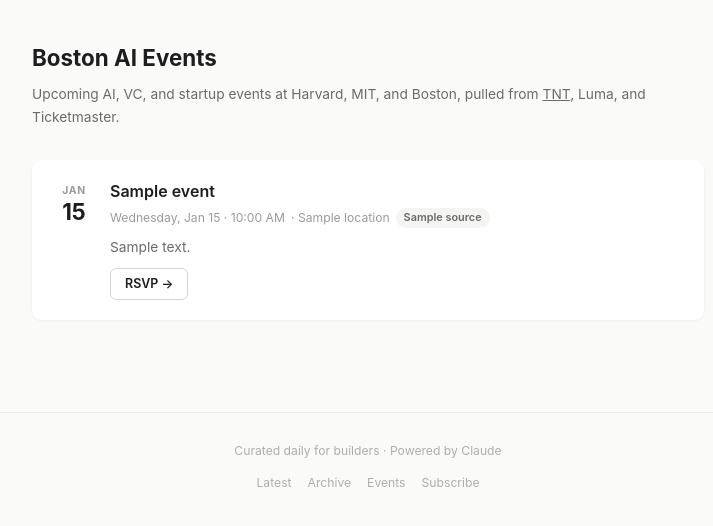
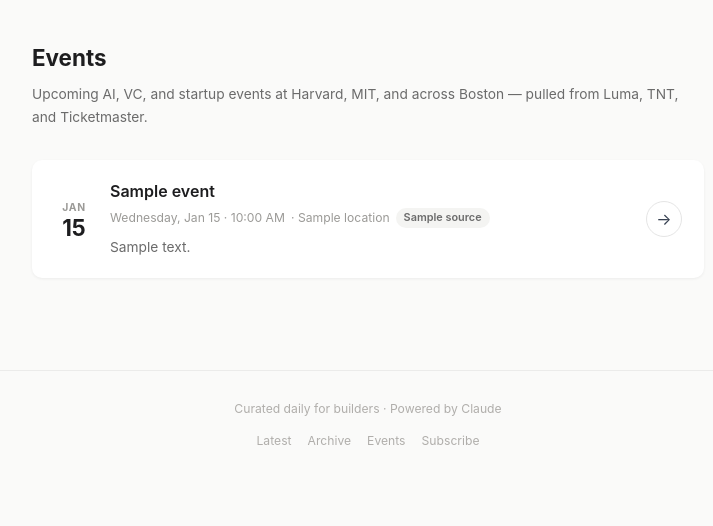
Before and after one commit to Pulkitwalia099/AIinNews, a Flask app: page /events in a window 1280 px wide. Shown: the part 57-583 px from the top of the page, without its empty margins (272-985 px from the left). Run offline with Flask 3, Linux system fonts and the light colour scheme; a database or web service that is not in the repository returns one stand-in record (values such as "Sample title"); some libraries are stand-ins or nearby versions.

Commit message:
Update event cards, subscribe bar, and section headers
- Move sources line inside subscribe bar card
- Replace standalone RSVP button with compact arrow icon on event cards
- Add arrow icon to homepage event mini widgets
- Rename events headers: "Upcoming Events" with ecosystem subtitle
- Update /events page title to "Events" with updated subtitle copy

Co-Authored-By: Claude Opus 4.6 <noreply@anthropic.com>

```diff
--- a/templates/base.html
+++ b/templates/base.html
@@ -112,6 +112,7 @@
       display: flex;
       align-items: center;
       justify-content: space-between;
+      flex-wrap: wrap;
       gap: 16px;
       background: #fff;
       border-radius: 10px;
@@ -129,7 +130,9 @@
       font-size: 0.75rem;
       color: #9b9a97;
       text-align: center;
-      margin-top: 8px;
+      margin-top: 6px;
+      margin-bottom: 0;
+      width: 100%;
     }
 
     .subscribe-trigger {
@@ -536,6 +539,13 @@
       color: #9b9a97;
     }
 
+    .events-strip-subtitle {
+      font-size: 0.8rem;
+      color: #6b7280;
+      font-weight: 400;
+      margin-top: 2px;
+    }
+
     .events-strip-link {
       font-size: 0.78rem;
       color: #6b6b6b;
@@ -593,9 +603,19 @@
       color: #9b9a97;
     }
 
+    .event-mini-arrow {
+      margin-left: auto;
+      font-size: 0.9rem;
+      color: #b0aeab;
+      flex-shrink: 0;
+      transition: color 0.15s;
+    }
+    .event-mini:hover .event-mini-arrow { color: #374151; }
+
     /* Events full page */
     .event-card {
       display: flex;
+      align-items: center;
       gap: 16px;
       background: #fff;
       border-radius: 10px;
@@ -666,21 +686,25 @@
       margin: 0;
     }
 
-    .event-cta {
-      display: inline-block;
-      font-size: 0.78rem;
-      font-weight: 600;
-      color: #1d1d1f;
+    .event-arrow {
+      display: flex;
+      align-items: center;
+      justify-content: center;
+      width: 36px;
+      height: 36px;
+      min-width: 36px;
+      border: 1px solid #e5e5e5;
+      border-radius: 50%;
+      background: #fff;
+      color: #374151;
+      font-size: 1rem;
       text-decoration: none;
-      margin-top: 10px;
-      padding: 5px 14px;
-      border: 1px solid #d4d4d4;
-      border-radius: 6px;
+      flex-shrink: 0;
       transition: background 0.15s, border-color 0.15s;
     }
-    .event-cta:hover {
-      background: #f4f4f2;
-      border-color: #b0aeab;
+    .event-arrow:hover {
+      background: #f3f4f6;
+      border-color: #d1d5db;
     }
 
     /* Archive cards */
--- a/templates/events.html
+++ b/templates/events.html
@@ -2,8 +2,8 @@
 
 {% block content %}
 <div style="margin-bottom: 32px;">
-  <h1 style="font-size: 1.4rem; font-weight: 700; color: #1d1d1f; margin-bottom: 6px;">Boston AI Events</h1>
-  <p style="font-size: 0.86rem; color: #6b6b6b;">Upcoming AI, VC, and startup events at Harvard, MIT, and Boston, pulled from <a href="https://www.tnt.so/calendar" target="_blank" style="color: #6b6b6b;">TNT</a>, Luma, and Ticketmaster.</p>
+  <h1 style="font-size: 1.4rem; font-weight: 700; color: #1d1d1f; margin-bottom: 6px;">Events</h1>
+  <p style="font-size: 0.86rem; color: #6b6b6b;">Upcoming AI, VC, and startup events at Harvard, MIT, and across Boston — pulled from Luma, TNT, and Ticketmaster.</p>
 </div>
 
 {% if events %}
@@ -27,8 +27,8 @@
       {% if event.description %}
         <p class="event-desc">{{ event.description }}</p>
       {% endif %}
-      <a href="{{ event.url }}" target="_blank" rel="noopener noreferrer" class="event-cta">RSVP &rarr;</a>
     </div>
+    <a href="{{ event.url }}" target="_blank" rel="noopener noreferrer" class="event-arrow" aria-label="RSVP">&rarr;</a>
   </div>
   {% endfor %}
 {% else %}
```
Also changed, not shown: templates/index.html (+6 -2 lines).
